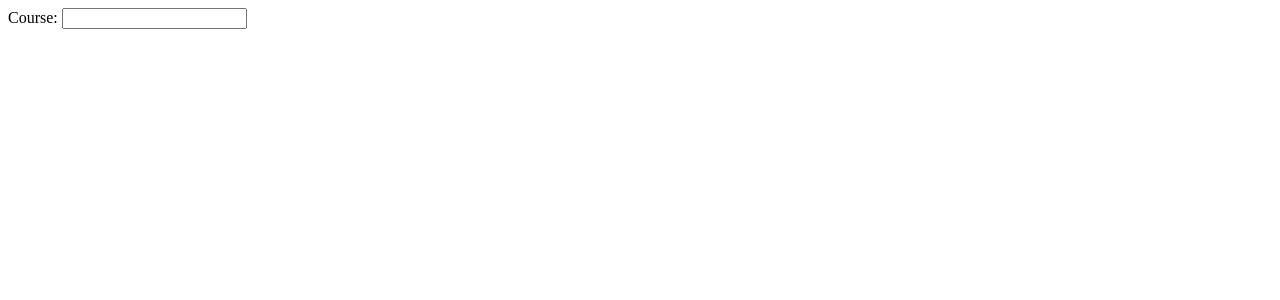
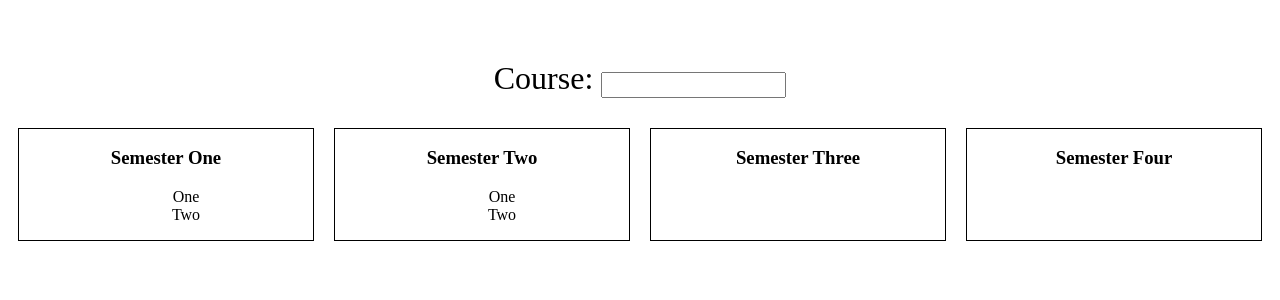
Before and after one commit to gustavoweb33/school-courses-with-react, a React (Create React App) app: page / in a window 1280 px wide. Shown: the top 300 px of the page. Built offline with nearby package versions, Linux system fonts and the light colour scheme.

Commit message:
added updated files

```diff
--- a/package.json
+++ b/package.json
@@ -3,6 +3,7 @@
   "version": "0.1.0",
   "private": true,
   "dependencies": {
+    "npm": "^6.5.0",
     "react": "^16.6.3",
     "react-dom": "^16.6.3",
     "react-scripts": "2.1.1"
--- a/src/components/CoursesCard.js
+++ b/src/components/CoursesCard.js
@@ -1,10 +1,13 @@
 import React from 'react';
+import '../containers/CourseCards.css'
 
 const CoursesCard = (props) => {
-    console.log(props.enrollment);
     return (
         <div>
-            <p>{props.enrollment}</p>
+            <div className='container'>
+                <h6>{props.enrollment}</h6>
+                <input type='checkbox' value={props.enrollment} />{props.enrollment}
+            </div>
         </div>
     );
 }
--- a/src/components/DisplayCourses.js
+++ b/src/components/DisplayCourses.js
@@ -3,7 +3,6 @@ import CourseCard from './CoursesCard'
 
 const DisplayCourses = (props) => {
     const coursesArray = [];
-
     for (let i = 0; i < props.newCourses.length; i++) {
         coursesArray.push(props.newCourses[i].course_id)
         // console.log(props.newCourses[i].course_id);
--- a/src/components/SearchForm.js
+++ b/src/components/SearchForm.js
@@ -1,13 +1,12 @@
  import React from 'react';
+ import '../containers/App.css';
 
 
 const searchForm = (props) => {
 
     return (
-        <div>
+        <div className = 'search'>
                 Course: <input type='text' onChange={props.change} />
-                {/*<button onClick={props.click}> Search </button>*/}
-
         </div>
 
     );
--- /dev/null
+++ b/src/components/SemesterTables.js
@@ -0,0 +1,31 @@
+import React from 'react';
+import '../containers/SemesterTables.css';
+
+const SemesterTables = () => {
+    return (
+        <div className='grid-container'>
+            <div>
+                <h3>Semester One</h3>
+                <ul>
+                    <li>One</li>
+                    <li>Two</li>
+                </ul>
+            </div>
+            <div>
+                <h3>Semester Two</h3>
+                <ul>
+                    <li>One</li>
+                    <li>Two</li>
+                </ul>
+            </div>
+            <div>
+                <h3>Semester Three</h3>
+            </div>
+            <div>
+                <h3>Semester Four</h3>
+            </div>
+        </div>
+    );
+}
+
+export default SemesterTables;
--- a/src/containers/App.css
+++ b/src/containers/App.css
@@ -1,32 +1,9 @@
-.App {
+.search {
   text-align: center;
+  font-size: 2em;
+  margin-top: 60px;
 }
 
-.App-logo {
-  animation: App-logo-spin infinite 20s linear;
-  height: 40vmin;
+.search input {
+  height: 20px;
 }
-
-.App-header {
-  background-color: #282c34;
-  min-height: 100vh;
-  display: flex;
-  flex-direction: column;
-  align-items: center;
-  justify-content: center;
-  font-size: calc(10px + 2vmin);
-  color: white;
-}
-
-.App-link {
-  color: #61dafb;
-}
-
-@keyframes App-logo-spin {
-  from {
-    transform: rotate(0deg);
-  }
-  to {
-    transform: rotate(360deg);
-  }
-}
--- a/src/containers/App.js
+++ b/src/containers/App.js
@@ -1,8 +1,9 @@
 import React, { Component } from 'react';
 import SearchForm from '../components/SearchForm';
 import DisplayCourse from '../components/DisplayCourses';
+import SemesterTables from '../components/SemesterTables';
 
-//import './App.css';
+
 import courses from '../courses';
 
 class App extends Component {
@@ -16,6 +17,13 @@ class App extends Component {
 
   getInputValue = (event) => {
     let name = event.target.value;
+    console.log(name);
+
+    if (name.length === 0) {
+      this.setState({ searchCourses: [] });
+      return;
+    }
+
     const schoolCourses = this.state.courses;
 
     let filteredCourses = schoolCourses.filter((course) => {
@@ -25,13 +33,18 @@ class App extends Component {
     this.setState({ searchCourses: filteredCourses })
 
   }
+  render() {
 
-  //  returnNewCourses = () => {
-  //   console.log(this.state.searchCourses)
-  // }
+    let searchCoursesChecked = null;
+    if (this.state.searchCourses.length !== 0) {
 
+      searchCoursesChecked = (
+        <div>
+          <DisplayCourse newCourses={this.state.searchCourses} />
+        </div>
+      );
+    }
 
-  render() {
 
     return (
       <div>
@@ -39,14 +52,8 @@ class App extends Component {
           courses={this.state.courses}
           change={this.getInputValue} />
 
-        {
-          this.state.searchCourses.length !== 0 ?
-          <div>
-            <DisplayCourse newCourses={this.state.searchCourses} />
-          </div>
-            : null
-        }
-
+        {searchCoursesChecked}
+        <SemesterTables />
       </div>
     );
   }
--- /dev/null
+++ b/src/containers/CourseCards.css
@@ -0,0 +1,7 @@
+.container {
+    border: 1px solid black;
+    width: 12%;
+    margin-top: 5px;
+    margin-left: 45%;
+    text-align: center;
+}
--- /dev/null
+++ b/src/containers/SemesterTables.css
@@ -0,0 +1,16 @@
+.grid-container {
+    margin-top: 20px;
+    display: grid;
+    grid-template-columns: 1fr 1fr 1fr 1fr;
+}
+
+.grid-container div {
+    text-align: center;
+    margin: 10px;
+    border: 1px solid black;
+
+}
+
+ul {
+    list-style-type: none;
+}
```
Also changed, not shown: 1 other file (tests, documents, lock files or other folders).
